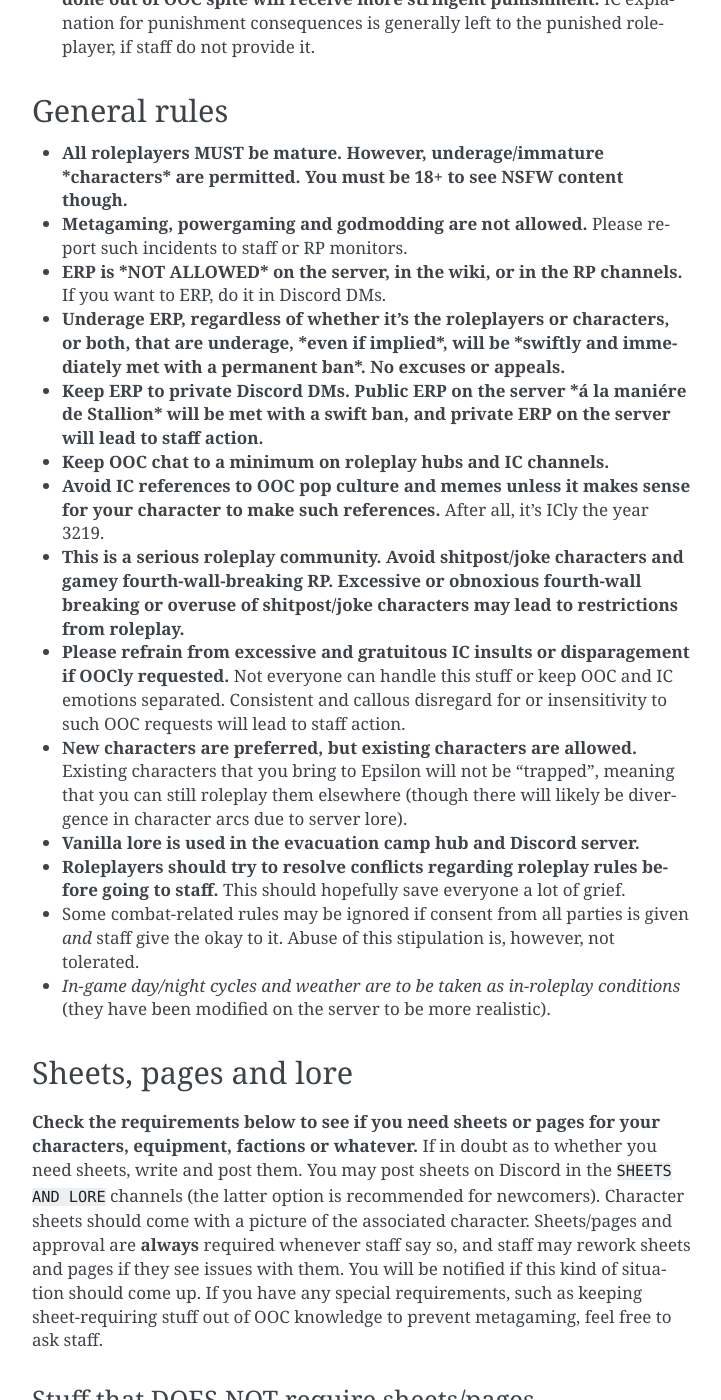
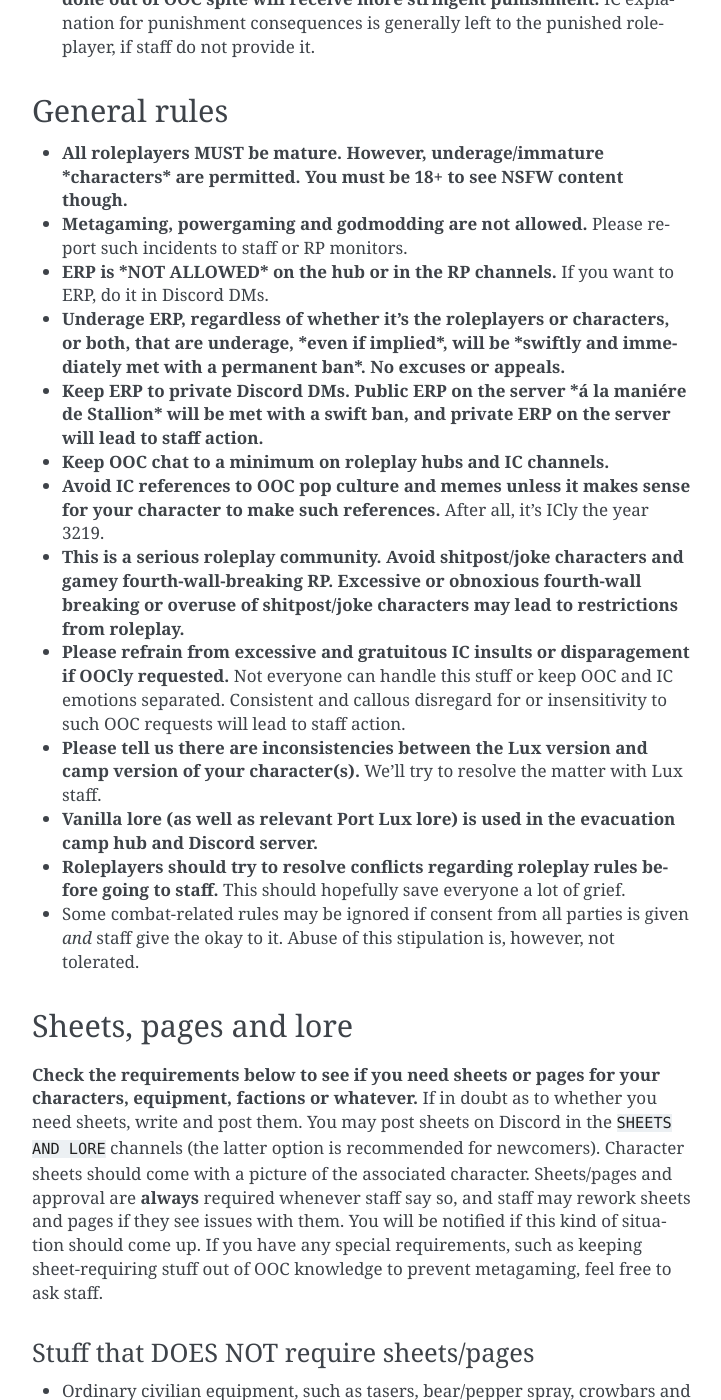
Before and after one commit to FezzedOne/epsilon-rp, a Sphinx documentation site: the page built from docs/rules.rst, in a window 1280 px wide and 1400 px high, scrolled down 4773 px. Shown: the whole window, without its empty margins (388-1109 px from the left). Built offline with Sphinx 7.4.7, drawn with Linux system fonts in a browser that asks for light colours; some of the changed text lies outside the part shown.

Commit message:
More revisions.

```diff
--- a/docs/rules.rst
+++ b/docs/rules.rst
@@ -10,13 +10,13 @@
 -   **Harassment and abuse of other community members are NOT allowed.** *Any* harassment or abuse of community members, or endorsement of such, within this community or in relation to Starbound roleplay falls under the purview of this rule. Violators may be permabanned without appeal or even preemptively banned before joining. If you are being harassed or abused over Starbound roleplay, feel free to privately report it to staff.
 -   **No spamming or botting.**
 -   **Profanity and swearing are allowed.** Just don't overdo it.
--   **Use brackets for out-of-character chat in in-character areas** -- e.g., ``#comms`` and SB server hubs. Like this:
+-   **Use brackets for out-of-character chat in in-character areas** -- e.g., ``#comms`` and the hub. Like this:
     (( This is OOC chat. ))
 -   **Keep in-character shitposting to a minimum.**
 -   **Keep out-of-character chat to a minimum in in-character areas.**
 -   **Playing the rules game, making frivolous reports to staff and other abusive behaviour are not tolerated.**
 -   **If staff say there's an issue, there's an issue. Don't play games over this.**
--   Try to use good spelling and grammar on the Discord and server. In-character affectations, such as accents, lisps and writing styles, are perfectly fine and even encouraged, as long as they aren't intentionally obnoxious in an out-of-character manner.
+-   Try to use good spelling and grammar on the Discord and hub. In-character affectations, such as accents, lisps and writing styles, are perfectly fine and even encouraged, as long as they aren't intentionally obnoxious in an out-of-character manner.
 -   It is recommended that you use SI/metric units here. Imperial/customary measurements (e.g., feet, inches, pounds) in roleplay sheets will be converted to metric by staff.
 
 iLoveBacons rules
@@ -105,7 +105,7 @@
 - **Spite RP:** Adjusting a character's behaviour or actions based on OOC relationships and vendettas. Sometimes, spite RP goes to the point of outright harassment.
 - **Forced RP:** Abuse or bending of the rules in order to force an RP action on someone else's character.
 - **Non-player character (NPC):** Any character not directly RPed by any player.
-- **Multi-clienting:** Connecting to the server with multiple SB clients to be able to RP multiple characters.
+- **Multi-clienting:** Being present on the hub with multiple SB clients to be able to RP multiple characters.
 
 Important stuff
 ~~~~~~~~~~~~~~~
@@ -126,18 +126,17 @@
 
 -   **All roleplayers MUST be mature. However, underage/immature *characters* are permitted. You must be 18+ to see NSFW content though.**
 -   **Metagaming, powergaming and godmodding are not allowed.** Please report such incidents to staff or RP monitors.
--   **ERP is *NOT ALLOWED* on the server, in the wiki, or in the RP channels.** If you want to ERP, do it in Discord DMs.
+-   **ERP is *NOT ALLOWED* on the hub or in the RP channels.** If you want to ERP, do it in Discord DMs.
 -   **Underage ERP, regardless of whether it's the roleplayers or characters, or both, that are underage, *even if implied*, will be *swiftly and immediately met with a permanent ban*. No excuses or appeals.**
 -   **Keep ERP to private Discord DMs. Public ERP on the server *á la maniére de Stallion* will be met with a swift ban, and private ERP on the server will lead to staff action.**
 -   **Keep OOC chat to a minimum on roleplay hubs and IC channels.**
 -   **Avoid IC references to OOC pop culture and memes unless it makes sense for your character to make such references.** After all, it's ICly the year 3219.
 -   **This is a serious roleplay community. Avoid shitpost/joke characters and gamey fourth-wall-breaking RP. Excessive or obnoxious fourth-wall breaking or overuse of shitpost/joke characters may lead to restrictions from roleplay.**
 -   **Please refrain from excessive and gratuitous IC insults or disparagement if OOCly requested.** Not everyone can handle this stuff or keep OOC and IC emotions separated. Consistent and callous disregard for or insensitivity to such OOC requests will lead to staff action.
--   **New characters are preferred, but existing characters are allowed.** Existing characters that you bring to Epsilon will not be "trapped", meaning that you can still roleplay them elsewhere (though there will likely be divergence in character arcs due to server lore).
--   **Vanilla lore is used in the evacuation camp hub and Discord server.**
+-   **Please tell us there are inconsistencies between the Lux version and camp version of your character(s).** We'll try to resolve the matter with Lux staff.
+-   **Vanilla lore (as well as relevant Port Lux lore) is used in the evacuation camp hub and Discord server.**
 -   **Roleplayers should try to resolve conflicts regarding roleplay rules before going to staff.** This should hopefully save everyone a lot of grief.
 -   Some combat-related rules may be ignored if consent from all parties is given *and* staff give the okay to it. Abuse of this stipulation is, however, not tolerated.
--   *In-game day/night cycles and weather are to be taken as in-roleplay conditions* (they have been modified on the server to be more realistic).
 
 Sheets, pages and lore
 ----------------------
@@ -271,7 +270,7 @@
 -   How was your character killed, and who or what killed them?
 -   Is your character of a common race or an uncommon race? Which race is it?
 -   Do your character's race or traits make revival/cloning/uploading difficult?
--   Has your character been revived previously? (Please include **all** instances of revival/cloning/uploading that affect the version of your character seen on-server, including off-server background.)
+-   Has your character been revived previously? (Please include **all** instances of revival/cloning/uploading that affect the version of your character seen on the hub, including off-hub background.)
 -   What were the circumstances of their most recent death?
 -   Do you consent to staff-decided penalties and side effects from cloning/revival?
 -   If "yes" to the above, do you have any suggestions? (This is to provide staff with an idea of what you want; there's no guarantee that this will affect the final result.)
@@ -310,9 +309,9 @@
 ---------------------------------------
 
 -   *Try to roleplay combat and abilities sensibly.* The most important rule of all in this section.
--   *No ship combat in planetary atmospheres or within 100 km (ICly) of hubs or planetary surfaces.* By the way, space RP is generally done in ``#space`` on the Discord server, not on the SB server, although you may RP radio transmissions from space and effects on planetary surfaces below on the SB server.
+-   *No ship combat in planetary atmospheres or within 100 km (ICly) of hubs or planetary surfaces.* By the way, space RP is generally done in ``#space`` on the Discord server although you may RP it on the hub too.
 -   *Mechs and mechsuits* require special ability consent (as listed above) to use.
 -   *Ships, mechs and mechsuits should require six to eight turns to summon and two or three turns to get in when in CRP.* Hoverbikes, motorbikes and the like should require one or two turns to get in.
 -   *Mind your weapon drawing and reloading.* Unless you have very fast reflexes, you cannot draw a two-handed gun and fire it in the same turn. Firing a handgun as you draw it results in poor accuracy. It takes one or two turns to reload a gun. It takes two or three turns to draw a bow before releasing an arrow, or it won't get very far. You usually need a whole turn to draw a sword (but a knife can be used in the same turn it's drawn, usually). As far as drawing other weapons goes, balance them sensibly.
 -   *Disguises and makeup* are allowed without consent, but *surgery, DNA modification and detailed shapeshifting* require consent from the RPer whose character is used as the disguise. (No consent is required if the disguise character is RPed or was created by the same RPer, obviously.)
--   *The above rules may be overridden by staff.*
+-   *The above rules may be overridden by hub staff.*
```
